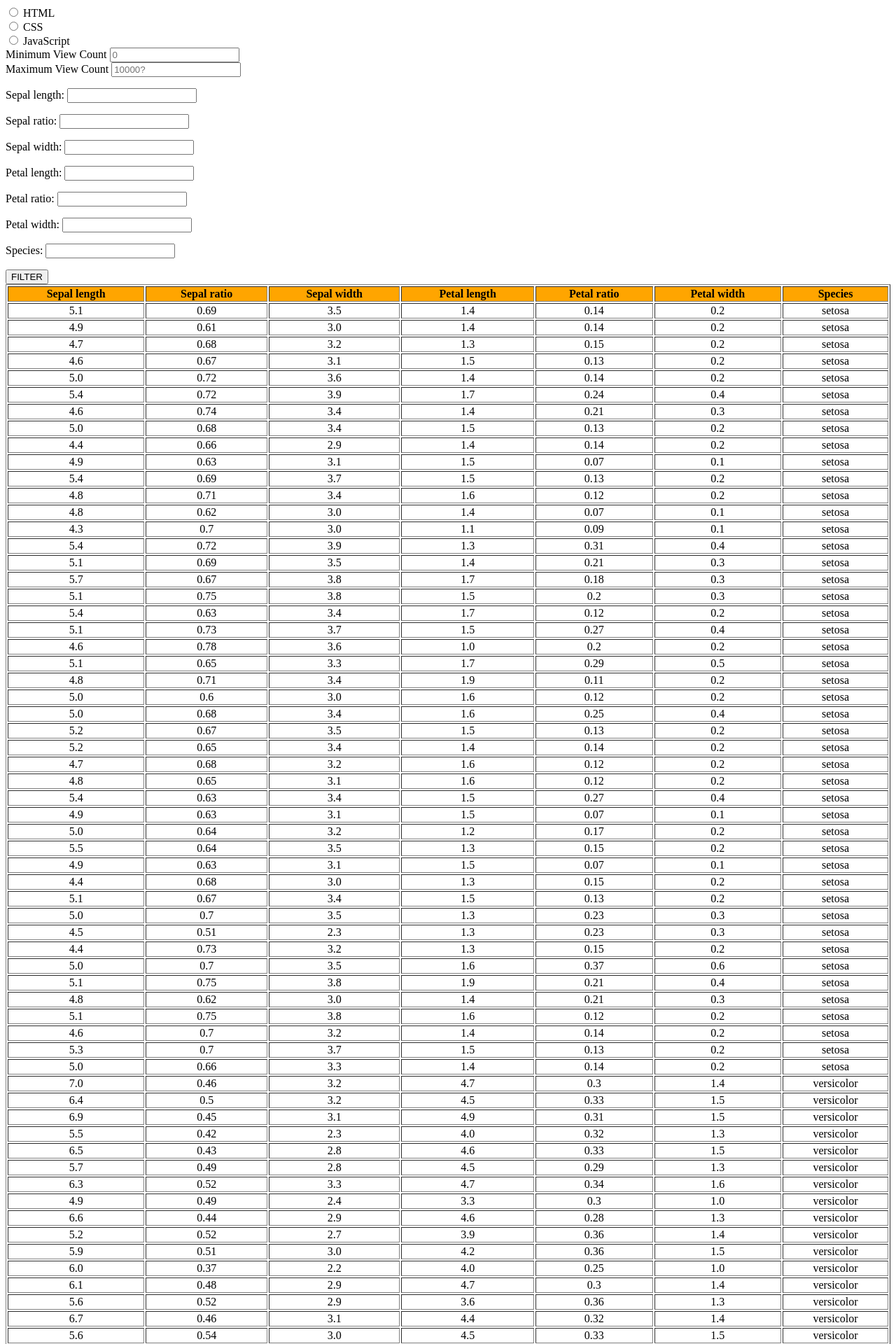
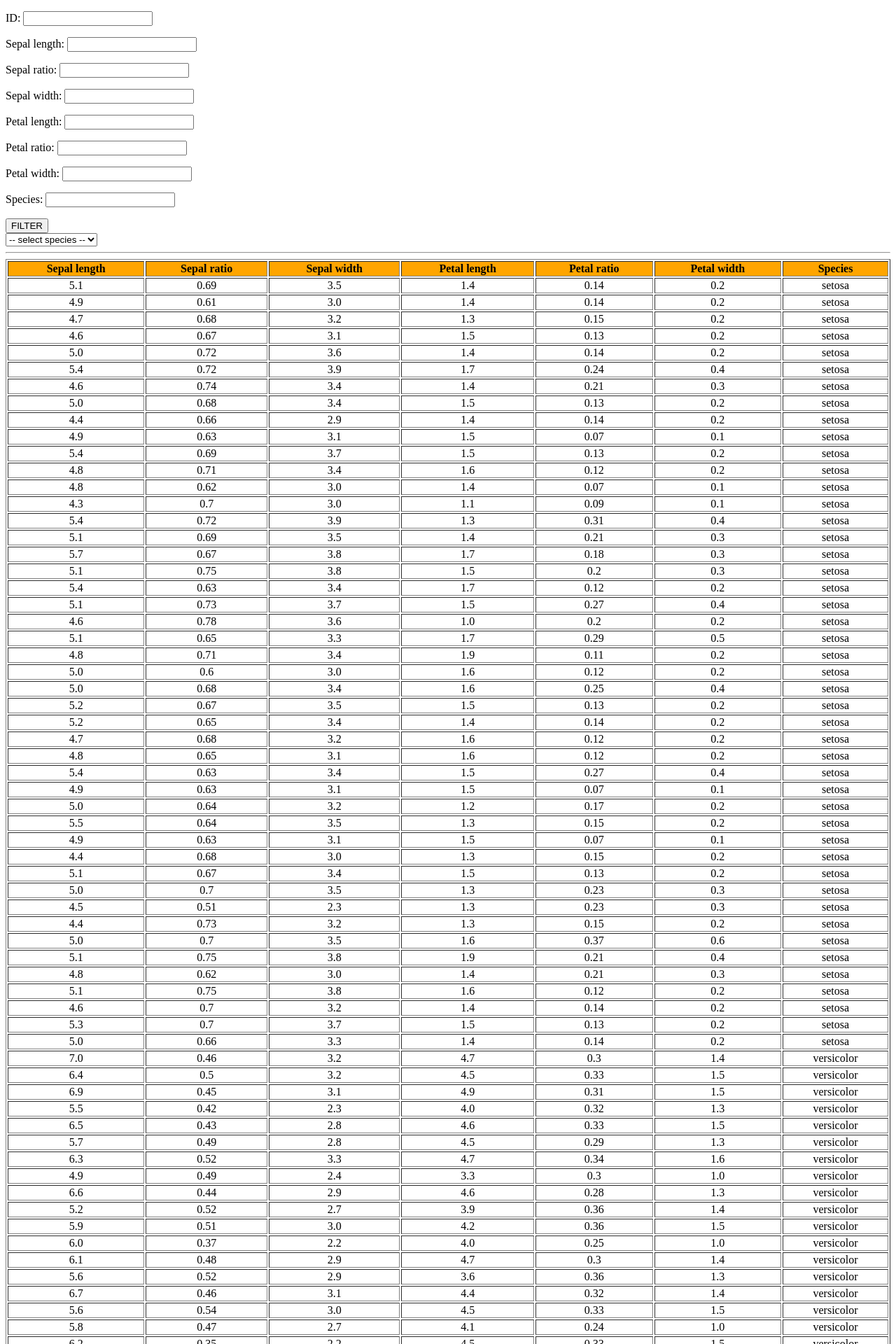
Before and after one commit to un1v3rsum/flowers, a Django app: page /flowers/ in a window 1280 px wide. Shown: the top 1920 px of the page at 70% size. Run offline with Django 4.2, Linux system fonts and the light colour scheme; data comes from the database, SQL or seed files in the repository.

Commit message:
lost some data, built back previous functionality

```diff
--- a/flowers/filters.py
+++ b/flowers/filters.py
@@ -4,7 +4,6 @@ from django import forms
 
 #defining filter class
 class FlowerFilter(django_filters.FilterSet):
-
     class Meta:
         model = Flower
-        fields = ['sepal_length','sepal_ratio','sepal_width','petal_length','petal_ratio','petal_width','species']
+        fields = ['id','sepal_length','sepal_ratio','sepal_width','petal_length','petal_ratio','petal_width','species']
--- a/flowers/models.py
+++ b/flowers/models.py
@@ -9,10 +9,3 @@ class Flower(models.Model):
     petal_ratio = models.FloatField(max_length=3)
     petal_width = models.FloatField(max_length=3)
     species = models.CharField(max_length=100)
-    #new class to filter species by selecting them
-    class Meta:
-        db_table = 'flowers_flower'
-    class SpeciesChoices(models.TextChoices):
-        SETOSA = 'S'
-        VERSICOLOR = 'E'
-        VIRGINICA = 'I'
--- a/flowers/templates/base.html
+++ b/flowers/templates/base.html
@@ -7,29 +7,21 @@
     <meta name="viewport" content="width=device-width, initial-scale=1.0">
     <title>Flowers</title>
 </head>
-<body><form>
-    <input type="radio" id="html" name="fav_language" value="HTML">
-    <label for="html">HTML</label><br>
-    <input type="radio" id="css" name="fav_language" value="CSS">
-    <label for="css">CSS</label><br>
-    <input type="radio" id="javascript" name="fav_language" value="JavaScript">
-    <label for="javascript">JavaScript</label>
-</form>
-    <div class="form-row">
-        <div class="form-group col-md-2 col-lg-2">
-            <label for="viewCountMin">Minimum View Count</label>
-            <input type="number" min=0 class="form-control" id="viewCountMin" placeholder="0" name="view_count_min">
-        </div>
-        <div class="form-group col-md-2 col-lg-2">
-            <label for="viewCountMax">Maximum View Count</label>
-            <input type="number" min=0 class="form-control" id="viewCountMax" placeholder="10000?" name="view_count_max">
-        </div>
+<body>
 
     <form align="left" method="get">
         {{ filtered_flowers.form.as_p }}
         <input type="submit" value="FILTER">
     </form>
-
+    <form method="POST" >
+        {% csrf_token %}
+        <select name="species">
+            <option selected disabled=true>-- select species --</option>
+            <option>setosa</option>
+            <option>versicolor</option>
+            <option>virginica</option>
+        </select>
+        <hr/>
 
         <table style="width:100%" align="center" border="1px">
 
--- a/flowers/views.py
+++ b/flowers/views.py
@@ -1,4 +1,3 @@
-from django.db.models import Count, Min
 from rest_framework import status
 from rest_framework.response import Response
 from .models import Flower
@@ -8,12 +7,12 @@ from rest_framework.decorators import api_view
 from django.shortcuts import render
 
 #main page view
-@api_view(['GET', 'POST'])
+
 def flower_list(request, format=None):
-    context = {}
     filtered_flowers = FlowerFilter(request.GET, queryset=Flower.objects.all())
     #TO-DO -> make "species" filter selectable by attribute
-    context['filtered_flowers'] = filtered_flowers
+    #context['filtered_flowers'] = filtered_flowers
+    context = {'filtered_flowers': filtered_flowers}
     #TO-DO aggregate - average and max
     #print(Flower.objects.aggregate(count = Count('id'), minSepalL = Min('sepal_length')))
     return render(request, 'base.html',context=context)
@@ -32,7 +31,7 @@ def flower_detail(request,id, format=None):
         serializer = FlowerSerializer(flower)
         return Response(serializer.data)
 
-    #enter data into database
+    #enter new data into database
     elif request.method == 'PUT':
         serializer = FlowerSerializer(flower, data=request.data)
         if serializer.is_valid():
```
Also changed, not shown: flowers/templates/base.css (deleted, +0 -38 lines), flowers/templates/flower_view.html (+35 -0 lines).
